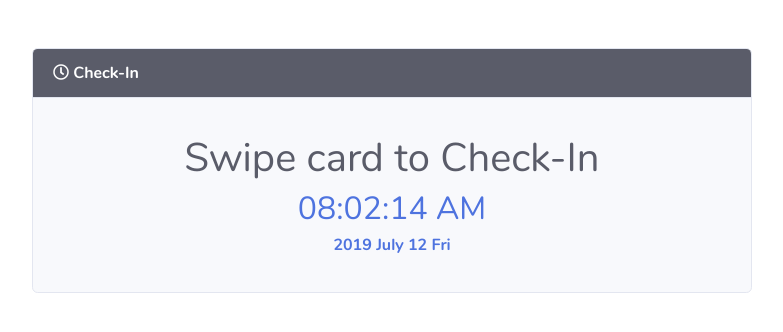
After one commit to k33p0y/convention-rfid, a Django app: page /participant/check-in/ in a window 1280 px wide. The commit adds this page. Shown: the top 332 px of the page, without its empty margins (248-1031 px from the left). Run offline with Django 3.2, Linux system fonts and the light colour scheme; tables that the repository leaves empty hold one stand-in row (values such as "Sample post"); some libraries are stand-ins or nearby versions.

Commit message:
Add attendance check-in page

```diff
--- /dev/null
+++ b/assets/base/js/rfid/check-in.js
@@ -0,0 +1,10 @@
+$(function (){
+    // real-time date and time
+    setInterval(function() {
+        var momentNow = moment();
+        $('#convention_current_date').html(momentNow.format('YYYY MMMM DD') + ' '
+                            + momentNow.format('dddd')
+                            .substring(0,3));
+        $('#convention_current_time').html(momentNow.format('hh:mm:ss A'));
+    }, 100);
+})
--- /dev/null
+++ b/rfid/templates/rfid/participant_check_in.html
@@ -0,0 +1,33 @@
+{% extends 'generic-user-base.html' %}
+
+{% block head_title %}Check-In | {{block.super}}{% endblock %}
+
+<!-- Load static files -->
+{% load static %}
+
+<!-- Dynamic CSS import -->
+{% block css %}{% endblock %}
+
+<!-- Dynamic JS import -->
+{% block js %}
+    <script src="{% static 'moment-2.24.0/moment.min.js' %}"></script>
+    <script src="{% static 'base/js/rfid/check-in.js' %}"></script>
+{% endblock %}
+
+{% block content %}
+        <div class="row justify-content-center">
+            <div class="col-md-8 mt-5">
+                {% include 'snippets/messages.html' %}
+                <div class="card bg-light">
+                    <div class="card-header font-weight-bold text-white bg-dark"><i class="far fa-clock"></i> Check-In</div>
+                    <div class="card-body">
+                        <div class="mt-3 mb-3">
+                            <h1 class="text-dark text-center">Swipe card to Check-In</h1>
+                            <h2 class="text-primary text-center" id="convention_current_time"></h2>
+                            <h6 class="text-primary text-center font-weight-bold" id="convention_current_date"></h6>
+                        </div>
+                    </div>
+                </div>
+            </div>
+        </div>
+{% endblock %}
--- a/rfid/urls.py
+++ b/rfid/urls.py
@@ -3,4 +3,5 @@ from . import views
 
 urlpatterns = [
     path('participant/register/', views.create_participant, name='create_participant'),
+    path('participant/check-in/', views.participant_check_in, name='participant_check_in'),
 ]
--- a/rfid/views.py
+++ b/rfid/views.py
@@ -1,5 +1,6 @@
-from django.shortcuts import render, redirect
+from django.shortcuts import render, redirect, get_object_or_404
 from django.contrib import messages
+from .models import Convention
 from .forms import ParticipantForm, RfidForm
 
 def create_participant(request):
@@ -24,3 +25,12 @@ def create_participant(request):
         'rfid_form': rfid_form,
     }
     return render(request, template_name, context)
+
+def participant_check_in(request):
+    convention = get_object_or_404(Convention, is_open=True)
+
+    template_name = 'rfid/participant_check_in.html'
+    context = {
+
+    }
+    return render(request, template_name, context)
```
Also changed, not shown: rfid/templates/rfid/participant_create.html (indentation only).
